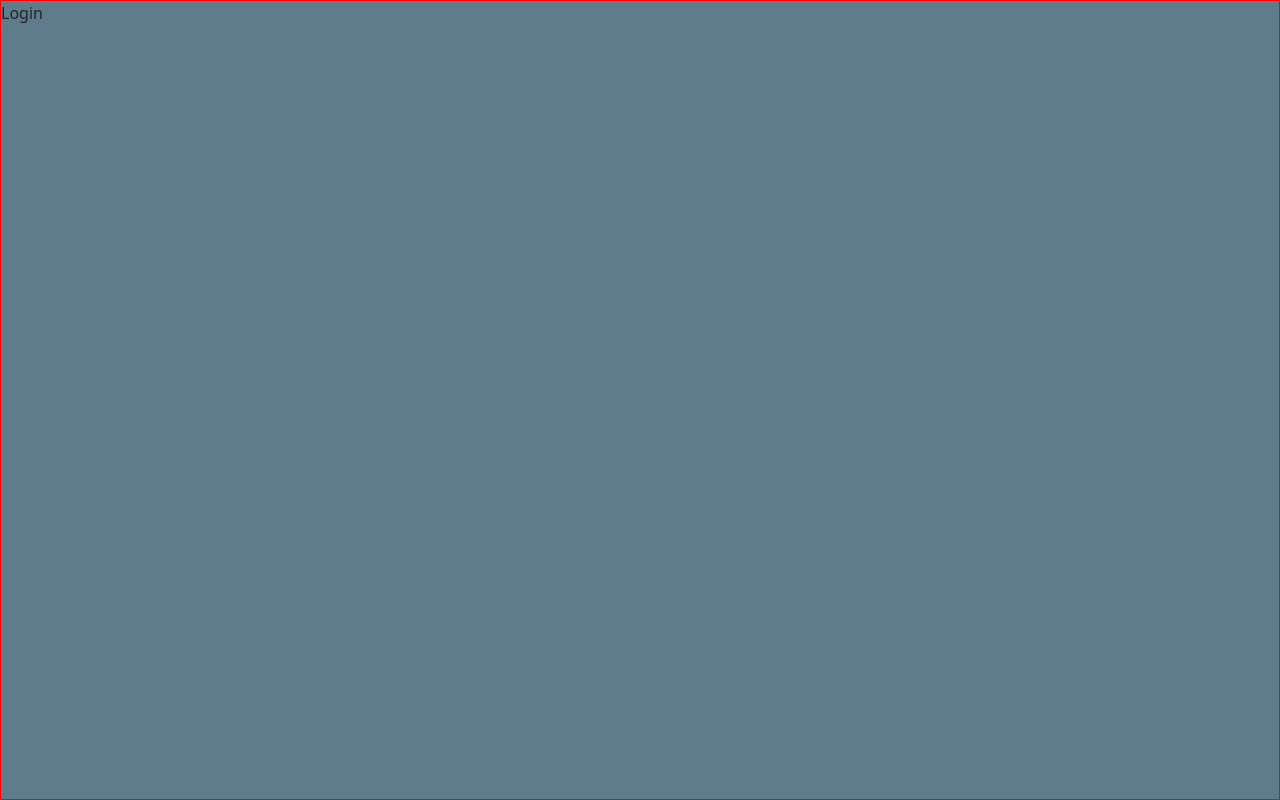
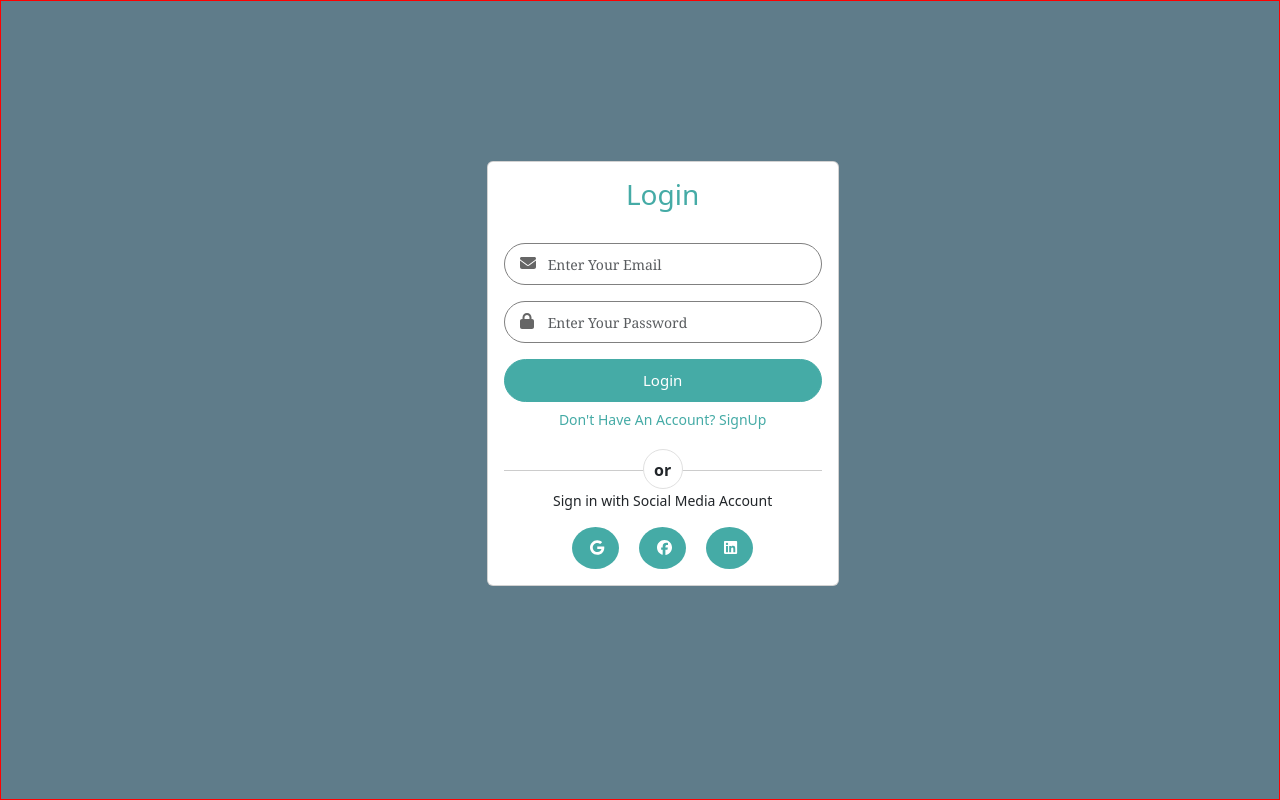
Before and after one commit to Pasang-Tamang/ecommerce-website-react, a React (Vite) app: page / in a window 1280 px wide. Built offline with nearby package versions, Linux system fonts and the light colour scheme.

Commit message:
feat: created login page and added toastify

```diff
--- a/src/App.jsx
+++ b/src/App.jsx
@@ -2,6 +2,7 @@ import { Routes, Route } from "react-router-dom";
 import Signup from "./pages/Signup";
 import Login from "./pages/Login";
 import { ToastContainer } from "react-toastify";
+import Products from "./pages/Products";
 
 const AppComponent = () => {
   return (
@@ -9,6 +10,7 @@ const AppComponent = () => {
       <Routes>
         <Route path="/signup" element={<Signup />} />
         <Route path="/" element={<Login />} />
+        <Route path="/products" element={<Products />} />
       </Routes>
       <ToastContainer />
     </div>
--- a/src/pages/Login.jsx
+++ b/src/pages/Login.jsx
@@ -1,7 +1,112 @@
 import React from "react";
+import { Card, Form } from "react-bootstrap";
+import { useState } from "react";
+import axios from "axios";
+import { errorToast, successToast } from "../services/toast.service";
+import { useNavigate } from "react-router-dom";
+import { FontAwesomeIcon } from "@fortawesome/react-fontawesome";
+import { faLock, faEnvelope } from "@fortawesome/free-solid-svg-icons";
+import {
+  faLinkedin,
+  faGoogle,
+  faFacebook,
+} from "@fortawesome/free-brands-svg-icons";
 
 const Login = () => {
-  return <div>Login</div>;
+  const [email, setEmail] = useState("");
+  const [password, setPassword] = useState("");
+
+  const navigate = useNavigate();
+
+  const handleLogin = (e) => {
+    e.preventDefault();
+    console.log("clicked");
+
+    const loginData = {
+      email,
+      password,
+    };
+
+    console.log(loginData);
+
+    axios
+      .post("https://backend-mu-pied.vercel.app/users/login", loginData)
+      .then((response) => {
+        //console.log(response);
+        if (response.data.status) {
+          successToast(response.data.message);
+          navigate("/products");
+        }
+      })
+      .catch((error) => {
+        //console.log(error.response.data.message);
+        errorToast(error.response.data.message);
+      });
+  };
+  return (
+    <div className="main-container">
+      <Card style={{ width: "22rem" }}>
+        <h3 className="text-center" style={{ color: "#45aba6" }}>
+          Login
+        </h3>
+
+        <div className="signup-form mt-4">
+          <Form>
+            <Form.Group className="form-group mb-3">
+              <span className="input-icon">
+                <FontAwesomeIcon icon={faEnvelope} />
+              </span>
+              <Form.Control
+                type="email"
+                name="email"
+                placeholder="Enter Your Email"
+                className="form-control"
+                onChange={(e) => setEmail(e.target.value)}
+              ></Form.Control>
+            </Form.Group>
+
+            <Form.Group className="form-group mb-3">
+              <span className="input-icon">
+                <FontAwesomeIcon icon={faLock} />
+              </span>
+              <Form.Control
+                type="password"
+                name="password"
+                placeholder="Enter Your Password"
+                className="form-control"
+                onChange={(e) => setPassword(e.target.value)}
+              ></Form.Control>
+            </Form.Group>
+
+            <button className="signup-btn" onClick={handleLogin}>
+              Login
+            </button>
+
+            <span className="login-btn">
+              Don't Have An Account? <a href="/signup">SignUp</a>
+            </span>
+
+            <div className="seperator">
+              <b>or</b>
+            </div>
+
+            <p>Sign in with Social Media Account</p>
+            <div className="social-media-icon">
+              <button>
+                <FontAwesomeIcon icon={faGoogle} />
+              </button>
+              <button>
+                <FontAwesomeIcon icon={faFacebook} />
+              </button>
+              <button>
+                <FontAwesomeIcon icon={faLinkedin} />
+              </button>
+            </div>
+          </Form>
+        </div>
+      </Card>
+    </div>
+  );
 };
 
 export default Login;
--- /dev/null
+++ b/src/pages/Products.jsx
@@ -0,0 +1,7 @@
+import React from "react";
+
+const Products = () => {
+  return <div>hi</div>;
+};
+
+export default Products;
```
